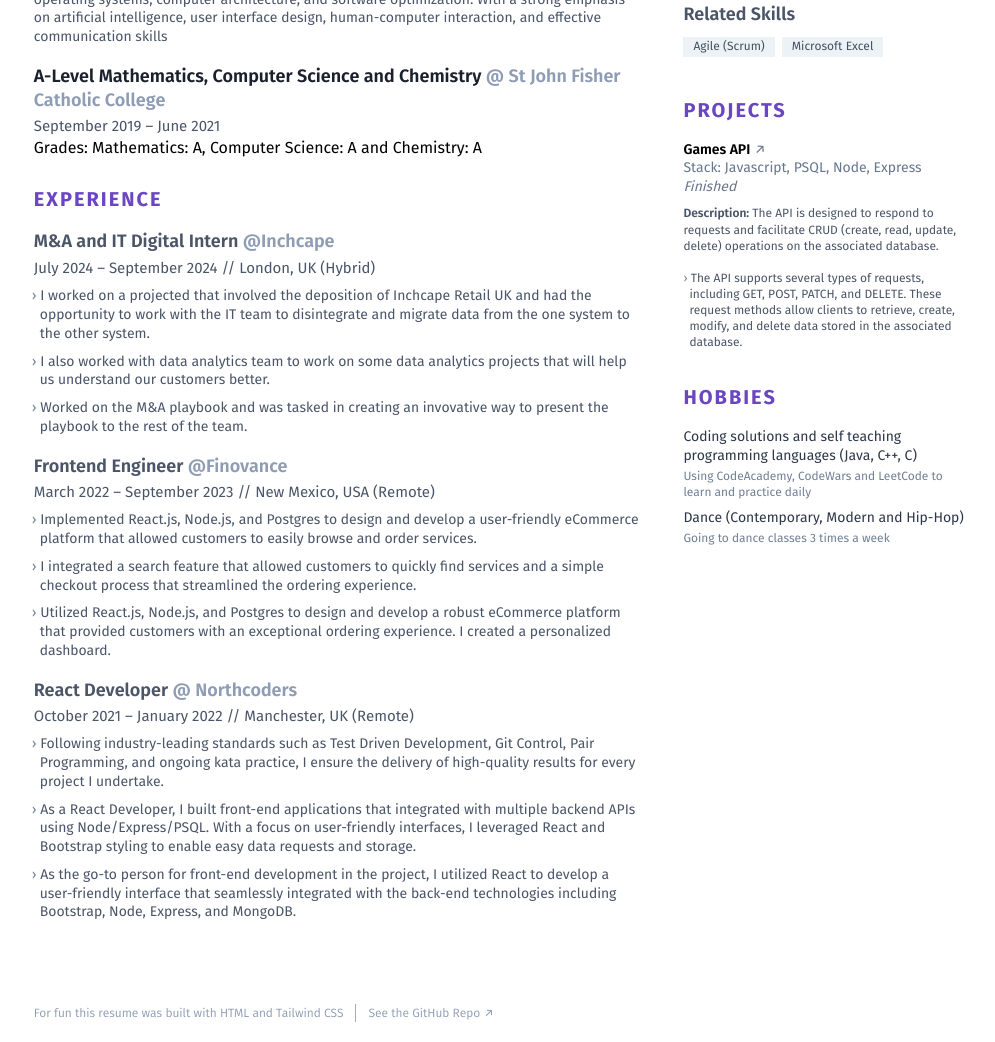
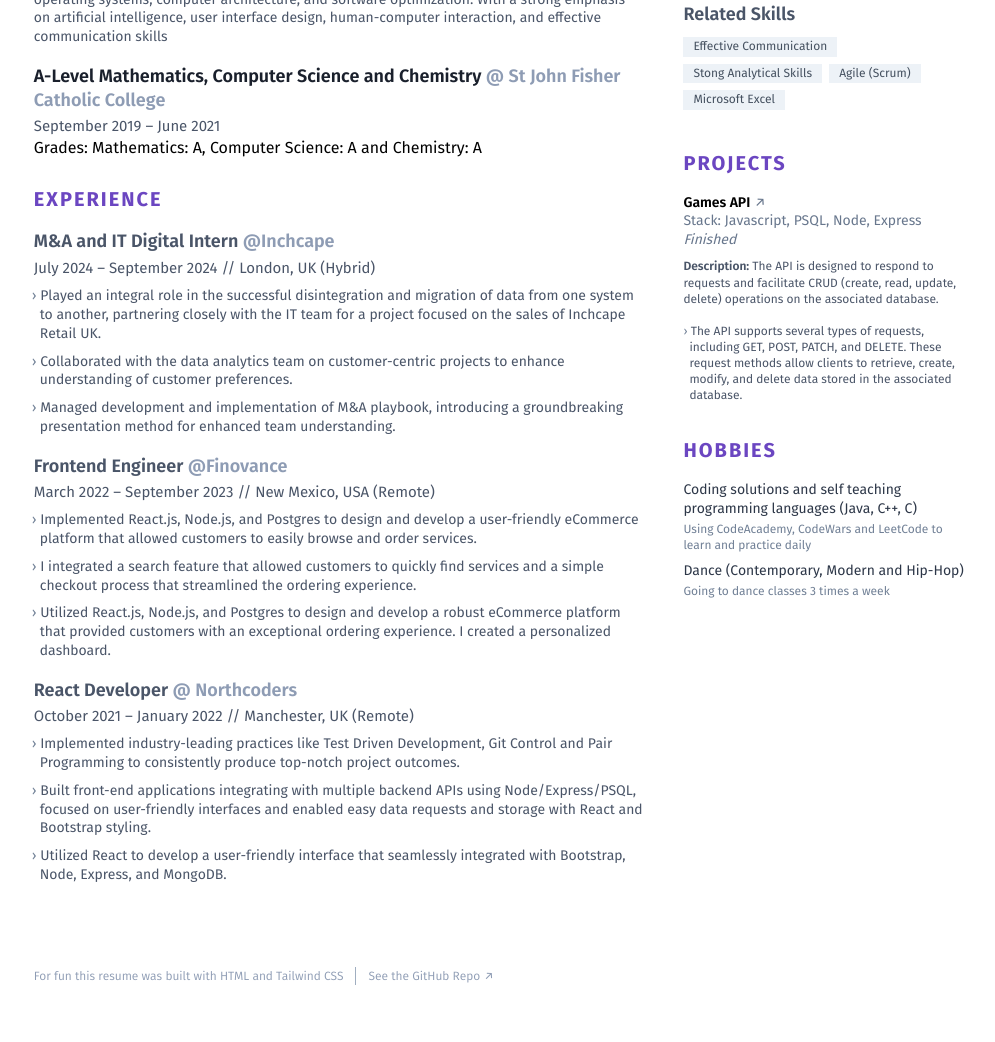
Before and after one commit to blessinguche/my_resume, a website: page docs/index.html in a window 1280 px wide. Shown: the part 635-1677 px from the top of the page, without its empty margins (139-1134 px from the left). After the commit the page ends 1640 px from the top, so only its background shows below. Drawn offline with nearby package versions, Linux system fonts and the light colour scheme; files that its build step writes are made by us from their sources.

Commit message:
updated resume descriptions

```diff
--- a/docs/index.html
+++ b/docs/index.html
@@ -283,24 +283,17 @@
                   <li
                     class="mt-2.1 ml-1.5 text-sm text-gray-700 leading-normal">
                     <span class="-ml-2 select-none text-gray-600">›</span>
-                    I worked on a projected that involved the deposition of
-                    Inchcape Retail UK and had the opportunity to
-                    work with the IT team to disintegrate and migrate data from
-                    the one system to the other system.
+                    Played an integral role in the successful disintegration and migration of data from one system to another, partnering closely with the IT team for a project focused on the sales of Inchcape Retail UK.
                   </li>
                   <li
                     class="mt-2.1 ml-1.5 text-sm text-gray-700 leading-normal">
                     <span class="-ml-2 select-none text-gray-600">›</span>
-                    I also worked with data analytics team to work on some data
-                    analytics projects that will help us understand
-                    our customers better.
+                    Collaborated with the data analytics team on customer-centric projects to enhance understanding of customer preferences.
                   </li>
                   <li
                     class="mt-2.1 ml-1.5 text-sm text-gray-700 leading-normal">
                     <span class="-ml-2 select-none text-gray-600">›</span>
-                    Worked on the M&A playbook and was tasked in creating an
-                    invovative way to present the playbook to
-                    the rest of the team.
+                    Managed development and implementation of M&A playbook, introducing a groundbreaking presentation method for enhanced team understanding.
                   </li>
                   <!-- <li class="mt-2.1 ml-1.5 text-sm text-gray-700 leading-normal">
                   <span class="-ml-2 select-none text-gray-600">›</span>
@@ -370,35 +363,17 @@
                     <li
                     class="mt-2.1 ml-1.5 text-sm text-gray-700 leading-normal">
                     <span class="-ml-2 select-none text-gray-600">›</span>
-                      Following industry-leading standards such as Test Driven
-                      Development, Git Control, Pair Programming,
-                      and ongoing kata practice, I ensure the delivery of
-                      high-quality results for every project I
-                      undertake.
-                    </li>
-                    <!-- <li class="mt-2.1 ml-1.5 text-sm text-gray-700 leading-normal">
-                  <span class="-ml-2 select-none text-gray-600">›</span>
-                  Learnt and practised full stack software development using javascript language and react and express frameworks.
-                  I followed a full-time course structure that was separated into fundamentals, front-end and back-end sections.
-                  Using Test Driven Development, Git Control, Pair Programming and other best industry practice to develop apps and practice with katas
-                </li> -->
-                    <li
-                      class="mt-2.1 ml-1.5 text-sm text-gray-700 leading-normal">
-                      <span class="-ml-2 select-none text-gray-600">›</span>
-                      As a React Developer, I built front-end applications that
-                      integrated with multiple backend APIs using
-                      Node/Express/PSQL. With a focus on user-friendly
-                      interfaces, I leveraged React and Bootstrap styling
-                      to enable easy data requests and storage.
+                    Implemented industry-leading practices like Test Driven Development, Git Control and Pair Programming to consistently produce top-notch project outcomes.
                   </li>
                   <li
                     class="mt-2.1 ml-1.5 text-sm text-gray-700 leading-normal">
                     <span class="-ml-2 select-none text-gray-600">›</span>
-                      As the go-to person for front-end development in the
-                      project, I utilized React to develop a
-                      user-friendly interface that seamlessly integrated with
-                      the back-end technologies including Bootstrap,
-                      Node, Express, and MongoDB.
+                    Built front-end applications integrating with multiple backend APIs using Node/Express/PSQL, focused on user-friendly interfaces and enabled easy data requests and storage with React and Bootstrap styling.
+                  </li>
+                  <li
+                    class="mt-2.1 ml-1.5 text-sm text-gray-700 leading-normal">
+                    <span class="-ml-2 select-none text-gray-600">›</span>
+                    Utilized React to develop a user-friendly interface that seamlessly integrated with Bootstrap, Node, Express, and MongoDB.
                   </li>
                   </ul>
                 </section>
@@ -695,6 +670,14 @@
                       class="flex flex-wrap text-md leading-relaxed -mr-1.6 -mb-1.6">
                       <li
                         class="px-2.5 mr-1.6 mb-1.6 text-xs text-gray-750 print:bg-white print:border-inset bg-gray-200">
+                        Effective Communication
+                      </li>
+                      <li
+                        class="px-2.5 mr-1.6 mb-1.6 text-xs text-gray-750 print:bg-white print:border-inset bg-gray-200">
+                        Stong Analytical Skills
+                      </li>
+                      <li
+                        class="px-2.5 mr-1.6 mb-1.6 text-xs text-gray-750 print:bg-white print:border-inset bg-gray-200">
                         Agile (Scrum)
                       </li>
                       <li
```
Lines whose indentation alone changed are shown as unchanged.
